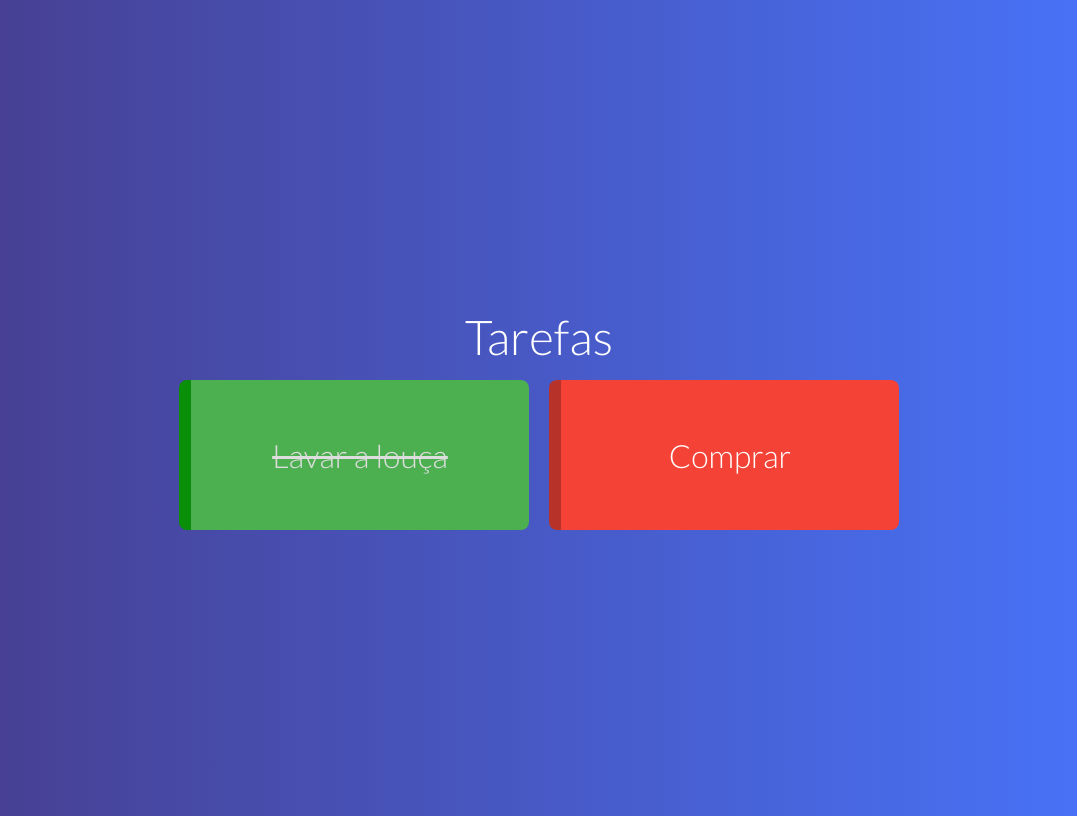
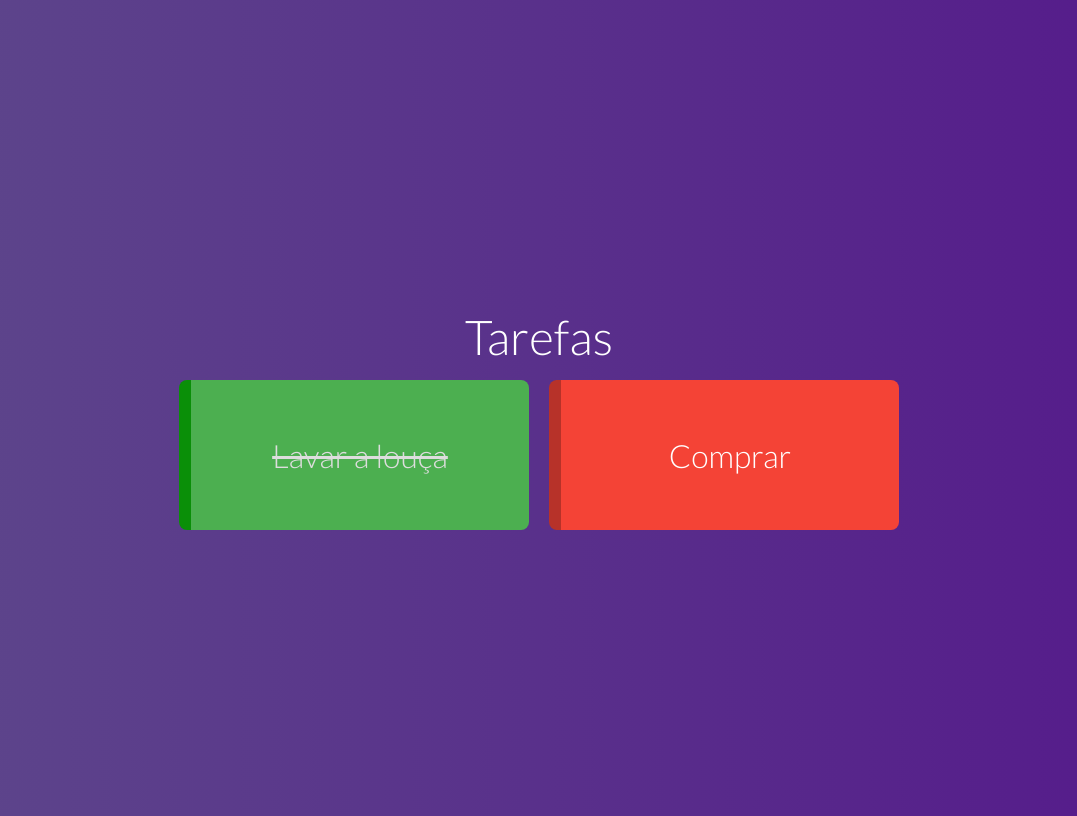
Before and after one commit to giovaneaguiar/todo-list, a Vue app in the folder tarefas/: page / in a window 1280 px wide. Shown: the whole page, without its empty margins (101-1178 px from the left). Built offline with nearby package versions, Linux system fonts and the light colour scheme.

Commit message:
Muda cor .body do projeto.

```diff
--- a/tarefas/src/App.vue
+++ b/tarefas/src/App.vue
@@ -30,7 +30,7 @@ export default {
 */
 body {
   font-family: "Lato", sans-serif;
-  background: linear-gradient(to right, rgb(71, 60, 139), rgb(72, 118, 255));
+  background: linear-gradient(to right, rgb(93, 71, 139), rgb(85, 26, 139));
   color: #fff;
 }
 
```
